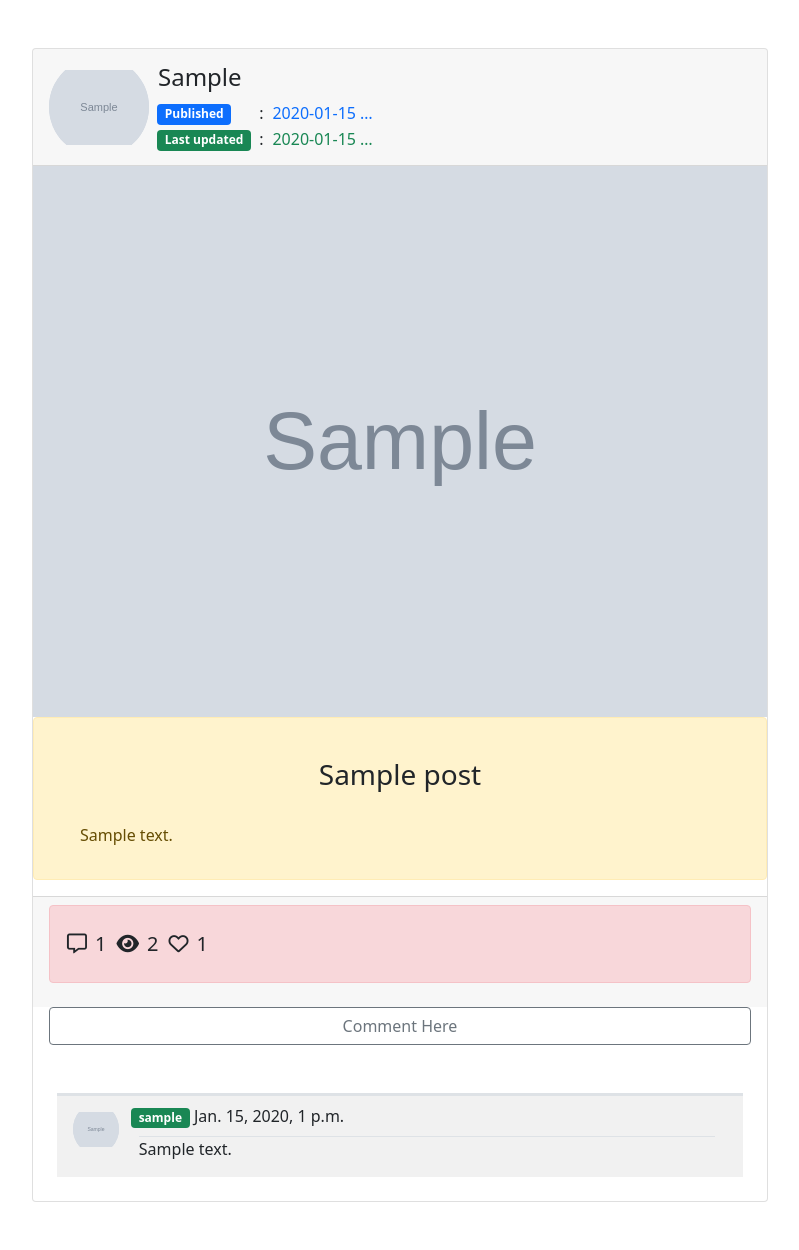
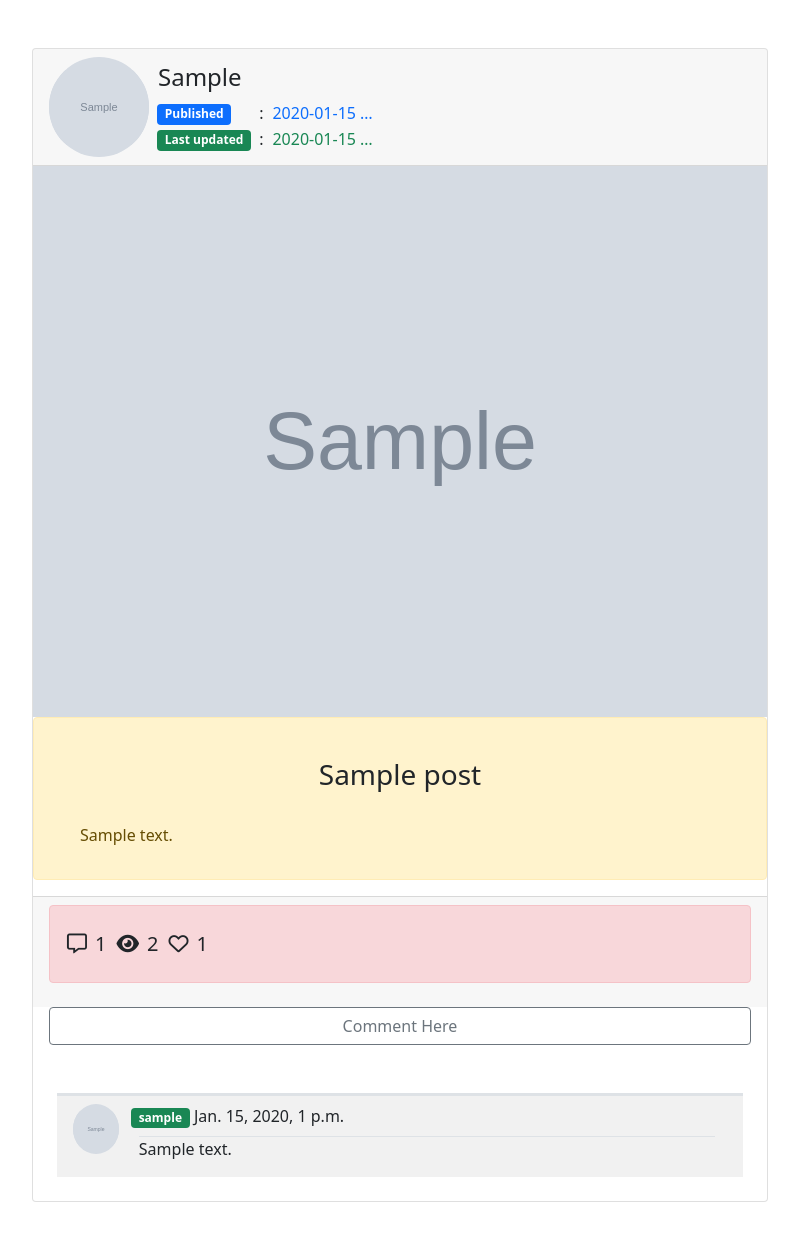
Before and after one commit to Mr-Mesut-OZTURK/django-blog-app, a Django app: a page that uses blog/templates/base/base.html in a window 1280 px wide. Shown: the part 56-1306 px from the top of the page, without its empty margins (240-1039 px from the left). Run offline with Django 3.2, Linux system fonts and the light colour scheme; tables that the repository leaves empty hold one stand-in row (values such as "Sample post"); grey boxes marked "Sample" are stand-in pictures; some libraries are stand-ins or nearby versions.

Commit message:
updated style.css

```diff
--- a/static/css/style.css
+++ b/static/css/style.css
@@ -1,6 +1,6 @@
 .bg_image_url {
     /* background-attachment: fixed; */
-    background-size: contain!important;
+    background-size: cover!important;
     background-position: center!important;
     background-repeat: no-repeat!important;
 }
```
